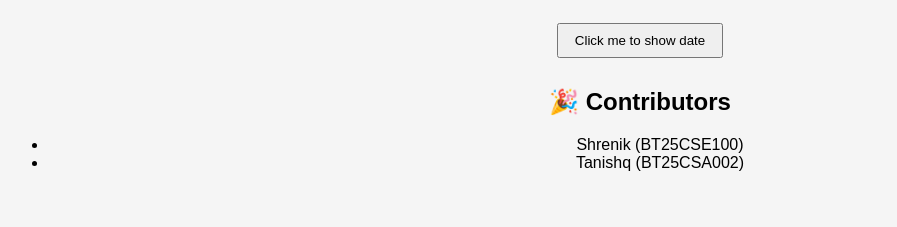
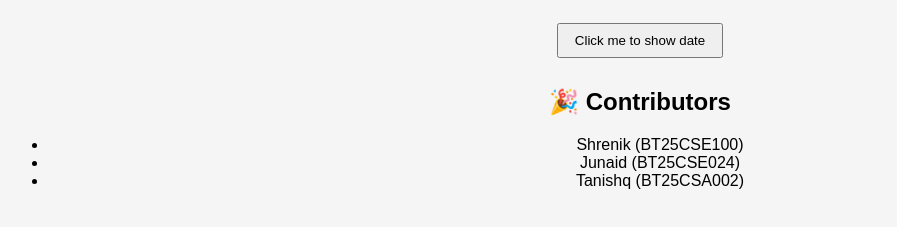
Before and after one commit to dhruvnnd/git-workshop, a plain HTML site: page index.html in a window 1280 px wide. Shown: the part 101-328 px from the top of the page, without its empty margins (0-897 px from the left). Drawn offline with Linux system fonts and the light colour scheme.

Commit message:
index.html

```diff
--- a/index.html
+++ b/index.html
@@ -13,6 +13,7 @@
 		<h2>🎉 Contributors</h2>
 		<ul id="contributors">
             <li>Shrenik (BT25CSE100)</li>
+			<li>Junaid (BT25CSE024)</li>
             <li>Tanishq (BT25CSA002)</li>
 			<!-- You will add your names below via PR -->
 		</ul>
```
